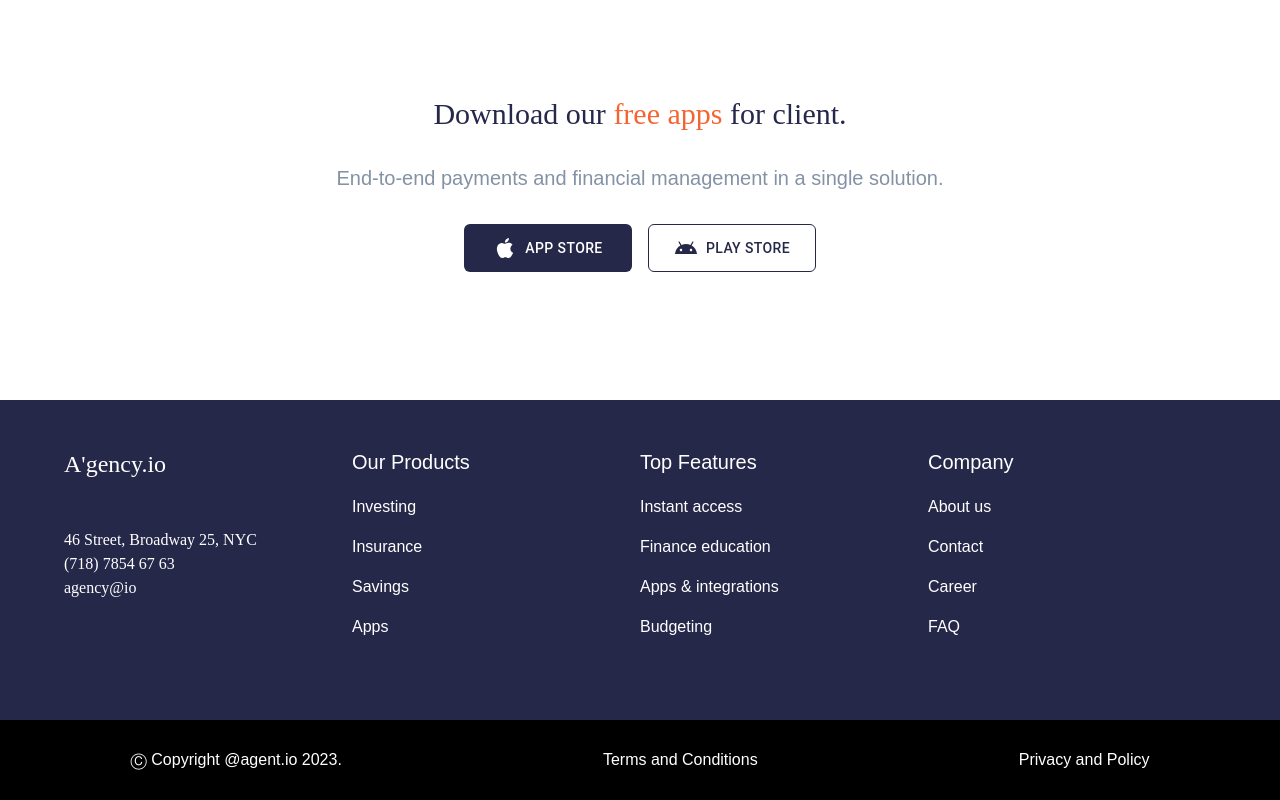
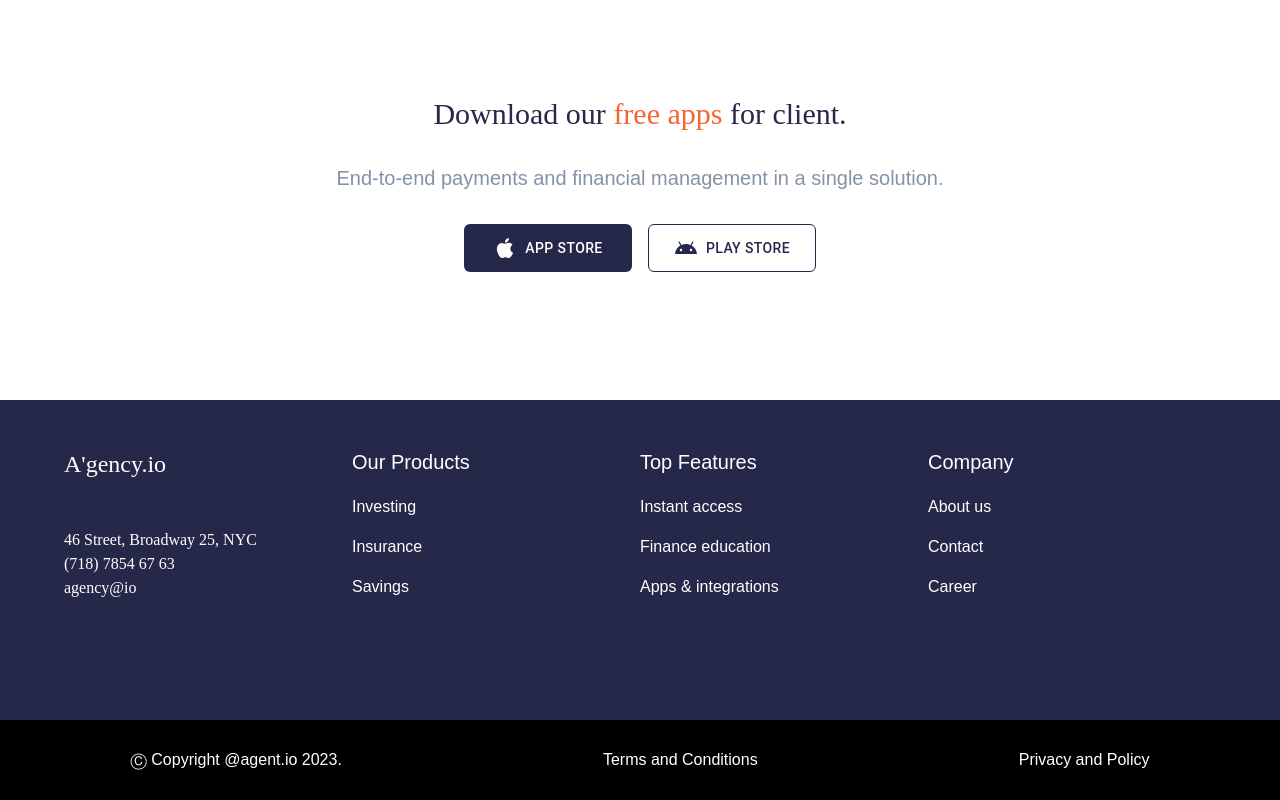
Before and after one commit to nazrinibrahimli/A-gency-website, a Next.js app: page / in a window 1280 px wide. Shown: the part 3294-4094 px from the top of the page. Built offline with nearby package versions, Linux system fonts and the light colour scheme.

Commit message:
margin changed in landing component

```diff
--- a/app/components/footer.jsx
+++ b/app/components/footer.jsx
@@ -24,7 +24,6 @@ const Footer = () => {
           <li className="text-[white] py-2 sm:text-sm md:text-base">Investing</li>
           <li className="text-[white] py-2 sm:text-sm md:text-base">Insurance</li>
           <li className="text-[white] py-2 sm:text-sm md:text-base">Savings</li>
-          <li className="text-[white] py-2 sm:text-sm md:text-base">Apps</li>
         </ul>
         </Grid>
 
@@ -34,7 +33,6 @@ const Footer = () => {
           <li className="text-[white] py-2 sm:text-sm md:text-base">Instant access</li>
           <li className="text-[white] py-2 sm:text-sm md:text-base">Finance education</li>
           <li className="text-[white] py-2 sm:text-sm md:text-base">Apps & integrations</li>
-          <li className="text-[white] py-2 sm:text-sm md:text-base">Budgeting</li>
         </ul>
         </Grid>
 
@@ -44,7 +42,6 @@ const Footer = () => {
           <li className="text-[white] py-2 sm:text-sm md:text-base">About us</li>
           <li className="text-[white] py-2 sm:text-sm md:text-base">Contact</li>
           <li className="text-[white] py-2 sm:text-sm md:text-base">Career</li>
-          <li className="text-[white] py-2 sm:text-sm md:text-base">FAQ</li>
         </ul>
         </Grid>
         </Grid>
```
